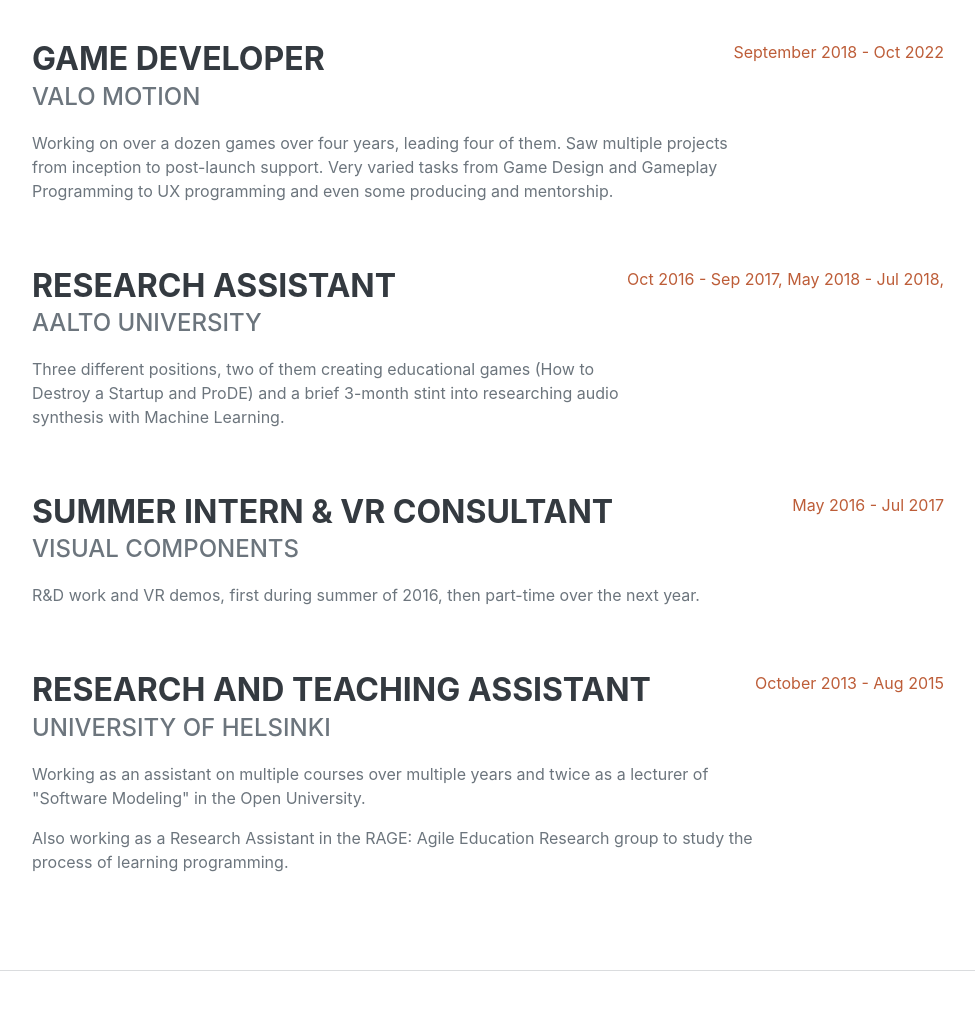
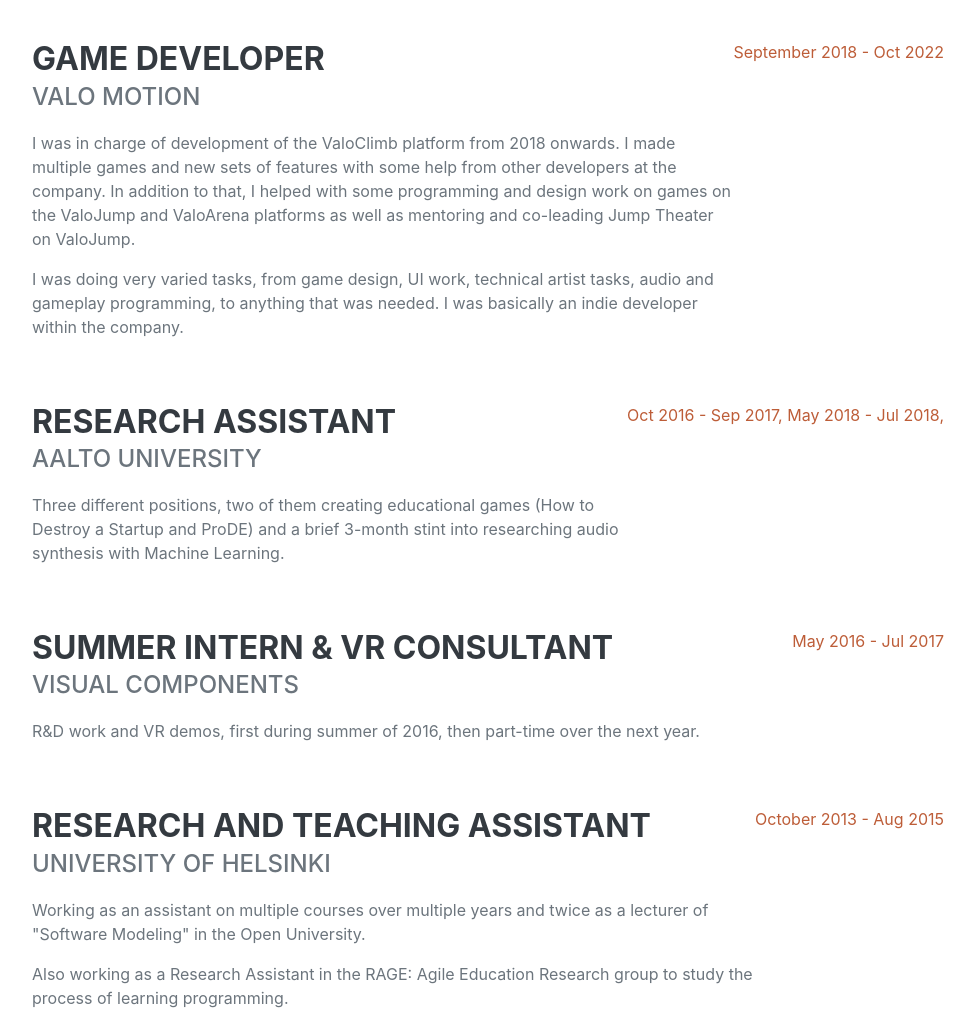
Before and after one commit to VapaaLassi/portfolio, a plain HTML site: page index.html in a window 1280 px wide. Shown: the part 1140-2169 px from the top of the page, without its empty margins (288-1263 px from the left). Drawn offline with nearby package versions, Linux system fonts and the light colour scheme; a web font is replaced by a local one.

Commit message:
Improved descriptions for Valo Motion position and ProDe

```diff
--- a/index.html
+++ b/index.html
@@ -69,8 +69,8 @@
                         <div class="flex-grow-1">
                             <h3 class="mb-0">Game Developer</h3>
                             <div class="subheading mb-3">Valo Motion</div>
-                            <p>Working on over a dozen games over four years, leading four of them. Saw multiple projects from inception to post-launch support. Very varied tasks from Game Design and Gameplay Programming to UX programming and even some producing and mentorship.
-                            </p>
+                            <p>I was in charge of development of the ValoClimb platform from 2018 onwards. I made multiple games and new sets of features with some help from other developers at the company. In addition to that, I helped with some programming and design work on games on the ValoJump and ValoArena platforms as well as mentoring and co-leading Jump Theater on ValoJump. </p>
+                            <p>I was doing very varied tasks, from game design, UI work, technical artist tasks, audio and gameplay programming, to anything that was needed. I was basically an indie developer within the company.</p>
                         </div>
                         <div class="flex-shrink-0"><span class="text-primary">September 2018 - Oct 2022</span></div>
                     </div>
@@ -150,7 +150,7 @@
                     <div class="subheading mb-3">Freelance work</div>
                     <ul class="list">
                         <li class="list-item">🌟<i><a href="https://www.youtube.com/watch?v=-pvbqBjt_g0"> How to Destroy A Startup</a> (2016-2020) </i><div class="tag">Project Co-Lead</div> <div class="tag tag-blue">Designer</div> <div class="tag tag-yellow">Programming Lead</div></li>
-                        <li class="list-item"><i><a href="https://www.youtube.com/watch?v=btcWGnCtvzk"> Directed Evolution</a> (2017)</i> <div class="tag">Project Co-Lead</div> <div class="tag tag-blue">Design Co-Lead</div> <div class="tag tag-yellow">Programming Lead</div></li>
+                        <li class="list-item"><i><a href="https://www.youtube.com/watch?v=btcWGnCtvzk"> ProDe - Directed Evolution game for the Millenium Technology Prize</a> (2017)</i> <div class="tag">Project Co-Lead</div> <div class="tag tag-blue">Design Co-Lead</div> <div class="tag tag-yellow">Programming Lead</div></li>
                         <li class="list-item"><i><a href="https://escaperoom.fi/en/game/vanishingact/">The Great Vanishing Act</a> (Escape Room in Helsinki - 2017)</i> <div class="tag tag-blue">Puzzle Designer</div> <div class="tag tag-yellow">Programming</div></li>
                     </ul>
 
```
